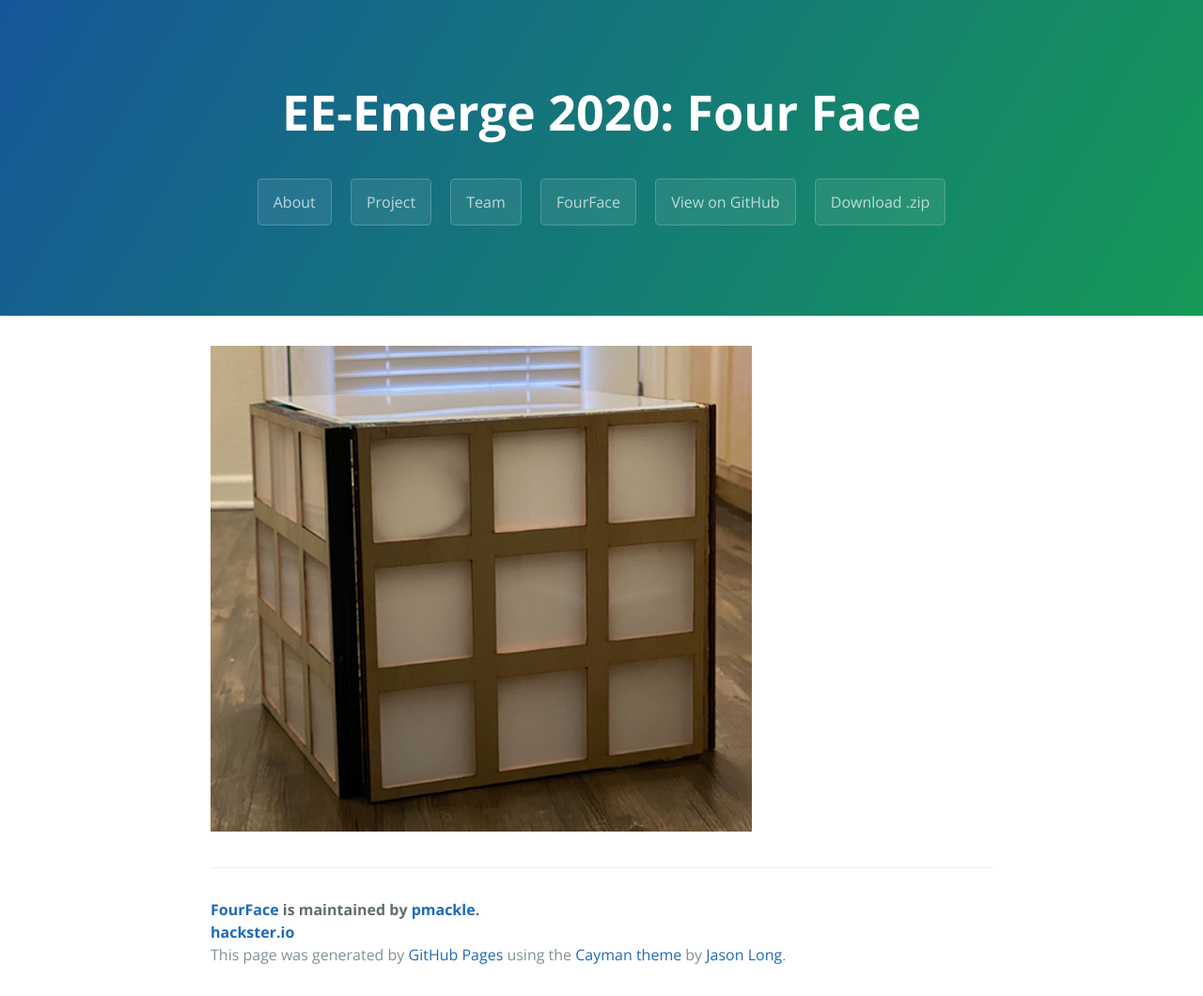
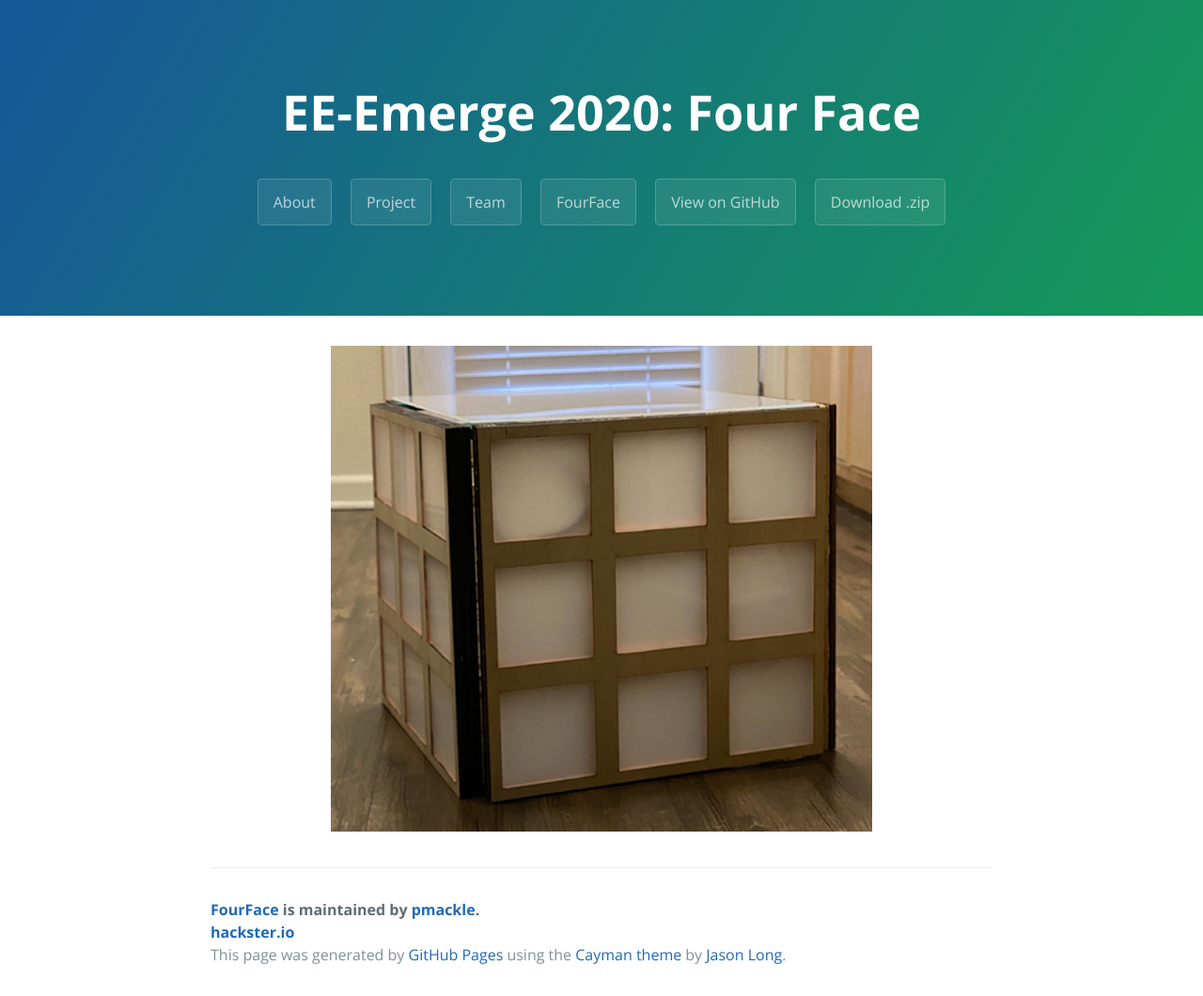
Before and after one commit to pmackle/EE-Emerge-2020-FourFace, a Jekyll site: the page built from docs/index.md, in a window 1280 px wide. Shown: the whole page at 94% size. Built offline with Jekyll 4.4.1, drawn with Linux system fonts in a browser that asks for light colours.

Commit message:
Update index.md

```diff
--- a/docs/index.md
+++ b/docs/index.md
@@ -4,4 +4,6 @@
 filename: index
 ---
 
-![Test!](https://github.com/pmackle/EE-Emerge-2020-FourFace/blob/master/Documentation/Photos/boc.png?raw=true)
+<p align="center">
+  <img src="https://github.com/pmackle/EE-Emerge-2020-FourFace/blob/master/Documentation/Photos/boc.png?raw=true" alt="THE CUBE!!!!!"/>
+</p>
```
